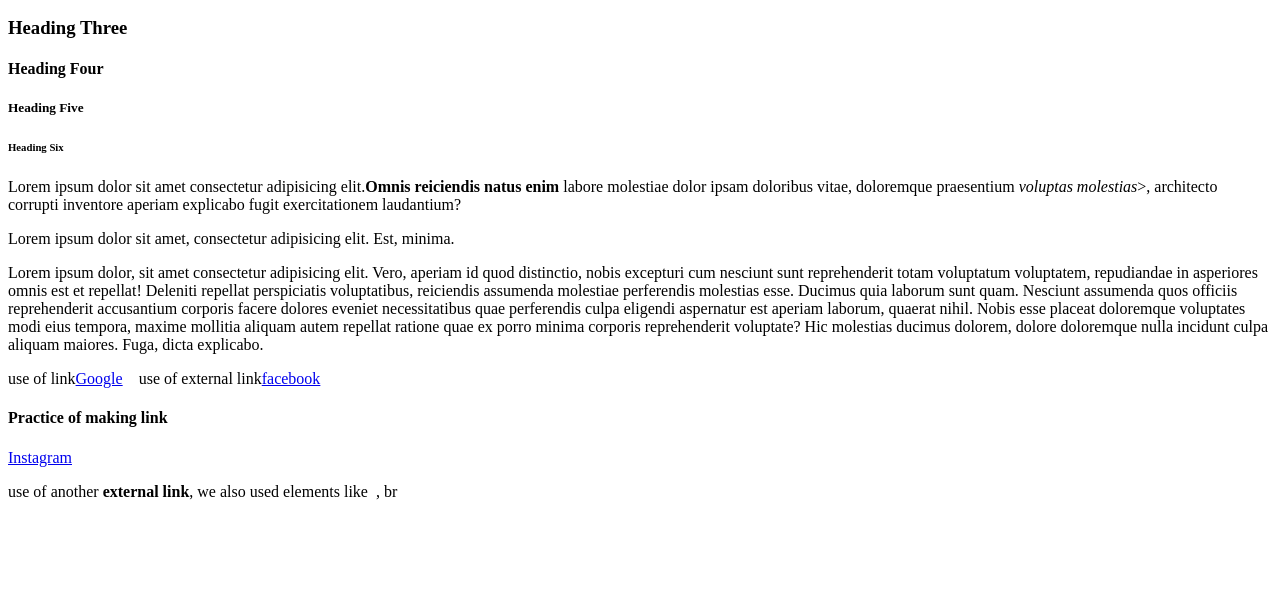
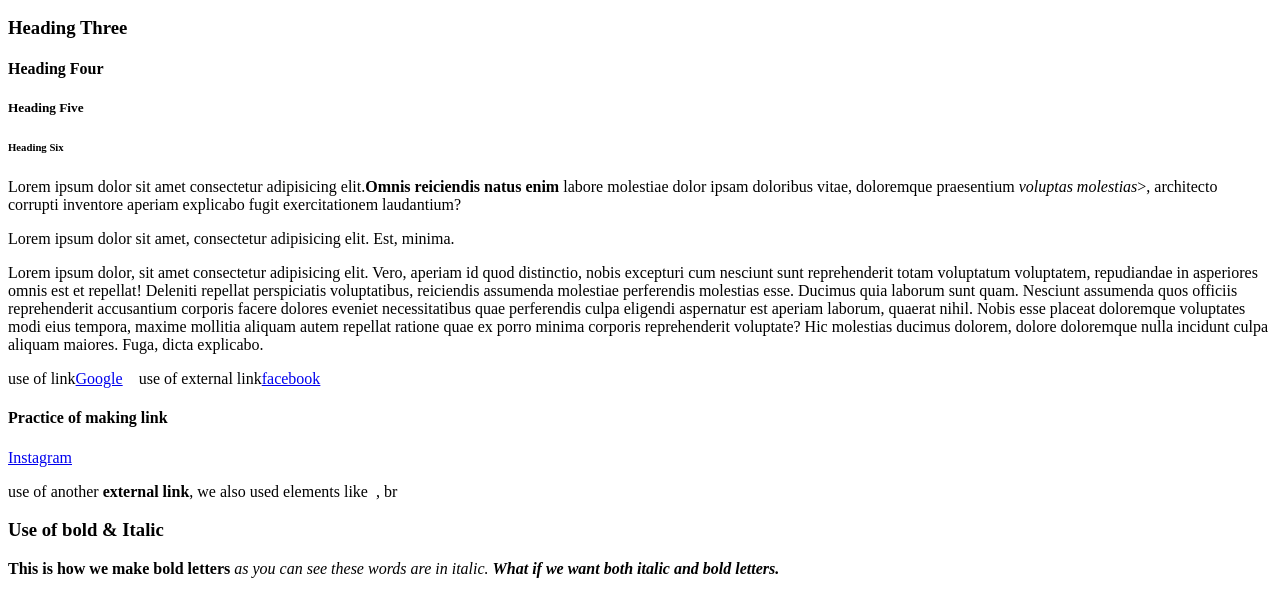
Before and after one commit to Eshan01/Demo, a plain HTML site: page index.html in a window 1280 px wide. Shown: the part 110-726 px from the top of the page. Drawn offline with Linux system fonts and the light colour scheme.

Commit message:
Add files via upload

```diff
--- a/index.html
+++ b/index.html
@@ -35,5 +35,8 @@
     <h4>Practice of making link</h4>
     <a href="https://wwww.instagram.com" target=_blank>Instagram</a>
     <p>use of another <strong>external link</strong>, we also used elements like &nbsp, br</p>
+
+    <h3>Use of bold & Italic</h3>
+        <p><b>This is how we make bold letters</b> <i>as you can see these words are in italic.</i> <b><i>What if we want both italic and bold letters.</i></b></p>
     </body>
 </html>
```
